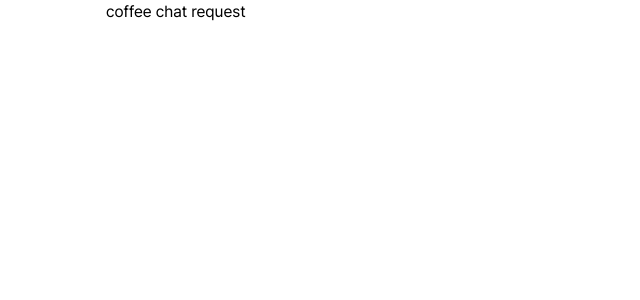
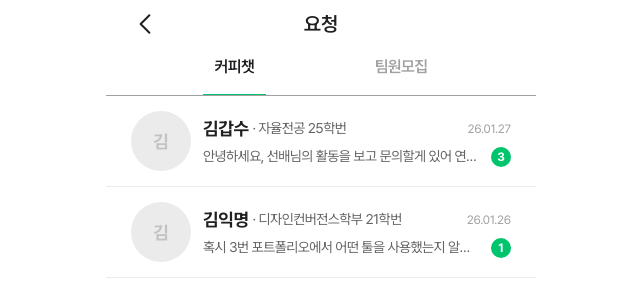
Before and after one commit to Konkuk-KUIT/CamNecT-Web, a React (Vite) app: page /chat/requests in a window 1280 px wide. Shown: the top 300 px of the page, without its empty margins (319-959 px from the left). Built offline with nearby package versions, Linux system fonts and the light colour scheme.

Commit message:
feat: 채팅방 요청 리스트 구현 및 디테일 CSS 수정

```diff
--- a/src/components/Toggle/Toggle.tsx
+++ b/src/components/Toggle/Toggle.tsx
@@ -1,5 +1,5 @@
+import type { ButtonHTMLAttributes } from 'react';
 import { useState } from 'react';
-import type { ButtonHTMLAttributes } from 'react';
 
 type Size = number | string;
 
@@ -9,6 +9,7 @@ type ToggleProps = {
   onToggle?: (next: boolean) => void;
   width?: Size;
   height?: Size;
+  strokeColor?: string;
   className?: string;
 } & Omit<ButtonHTMLAttributes<HTMLButtonElement>, 'onChange'>;
 
@@ -21,6 +22,7 @@ const Toggle = ({
   onToggle,
   width = 24,
   height = 24,
+  strokeColor = '#202023',
   className = '',
   style,
   ...props
@@ -51,11 +53,11 @@ const Toggle = ({
     >
       {isOn ? (
         <svg width="24" height="24" viewBox="0 0 24 24" fill="none" xmlns="http://www.w3.org/2000/svg">
-          <path d="M4.5 15.75L12 8.25L19.5 15.75" stroke="#202023" strokeWidth="1.5" strokeLinecap="round" stroke-linejoin="round" />
+          <path d="M4.5 15.75L12 8.25L19.5 15.75" stroke={strokeColor} strokeWidth="1.5" strokeLinecap="round" strokeLinejoin="round" />
         </svg>
       ) : (
         <svg width="24" height="24" viewBox="0 0 24 24" fill="none" xmlns="http://www.w3.org/2000/svg">
-          <path d="M4.5 8.25L12 15.75L19.5 8.25" stroke="#202023" strokeWidth="1.5" strokeLinecap="round" stroke-linejoin="round" />
+          <path d="M4.5 8.25L12 15.75L19.5 8.25" stroke={strokeColor} strokeWidth="1.5" strokeLinecap="round" strokeLinejoin="round" />
         </svg>
 
       )}
--- a/src/pages/coffee-chat/ChatListPage.tsx
+++ b/src/pages/coffee-chat/ChatListPage.tsx
@@ -1,4 +1,5 @@
 import { useState } from 'react';
+import { useNavigate } from 'react-router-dom';
 import { Tabs } from '../../components/Tabs';
 import { FullLayout } from '../../layouts/FullLayout';
 import { MainHeader } from '../../layouts/headers/MainHeader';
@@ -69,6 +70,8 @@ export const ChatListPage = () => {
   const [searchQuery, setSearchQuery] = useState('');
   const unreadCount = 3;
 
+  const navigate = useNavigate();
+
   const tabs = [
     { id: 'COFFEE_CHAT', label: '커피챗' },
     { id: 'TEAM_RECRUIT', label: '팀원모집' },
@@ -96,7 +99,7 @@ export const ChatListPage = () => {
           title="커피챗"
           leftIcon="empty"
           rightActions={[
-            { icon: 'coffeeChat', onClick: () => console.log('chat') }
+            { icon: 'coffeeChat', onClick: () => navigate('/chat/requests') }
           ]}
           showBadge={unreadCount > 0}
         />
@@ -108,7 +111,7 @@ export const ChatListPage = () => {
         onChange={(id) => setActiveId(id)}
       >
         {/* 검색영역 */}
-        <section className="w-full">
+        <section className="w-full px-[25px] py-[20px] ">
           <div className="relative">
               <svg width="18" height="18" viewBox="0 0 20 20" fill="none"
               className="absolute left-[19px] top-[50%] translate-y-[-50%]">
--- /dev/null
+++ b/src/pages/coffee-chat/ChatRequestListPage.tsx
@@ -0,0 +1,174 @@
+import { HeaderLayout } from "../../layouts/HeaderLayout";
+import { MainHeader } from "../../layouts/headers/MainHeader";
+import {Tabs} from "../../components/Tabs";
+import { useState } from "react";
+import type { ChatRoomListItem } from "../../types/coffee-chat/coffeeChatTypes";
+import { ChatList } from "./components/ChatList";
+import { ChatPostAccordian } from "./components/ChatPostAccordian";
+
+const mockChatRequestRoomList: ChatRoomListItem[] = [
+  {
+    roomId: '1',
+    type: 'COFFEE_CHAT',
+    partner: {
+      id: '1',
+      name: '김갑수',
+      major: '자율전공',
+      studentId: '25학번',
+      profileImg: '',
+    },
+    lastMessage: '안녕하세요, 선배님의 활동을 보고 문의할게 있어 연락드렸습니다 !',
+    lastMessageDate: '2026-01-27T13:00:00Z', // 오늘
+    unreadCount: 3,
+  },
+  {
+    roomId: '2',
+    type: 'COFFEE_CHAT',
+    partner: {
+      id: '2',
+      name: '김익명',
+      major: '디자인컨버전스학부',
+      studentId: '21학번',
+      profileImg: '',
+    },
+    lastMessage: '혹시 3번 포트폴리오에서 어떤 툴을 사용했는지 알려주실 수 있나요?',
+    lastMessageDate: '2026-01-26T10:00:00Z', // 어제
+    unreadCount: 1,
+  },
+  {
+    roomId: '3',
+    type: 'TEAM_RECRUIT',
+    partner: {
+      id: '3',
+      name: '신민아',
+      major: '연기연극학부',
+      studentId: '23학번',
+      profileImg: '',
+    },
+    lastMessage: '안녕하세요, 프로젝트에 참여하고 싶어서 연락드렸습니다 !',
+    lastMessageDate: '2026-01-25T15:00:00Z', // 그저께
+    unreadCount: 2,
+    requestPostTitle: '유지태 교수 메소드 연기 팀 프로젝트 팀원 모집',
+  },
+  {
+    roomId: '4',
+    type: 'TEAM_RECRUIT',
+    partner: {
+      id: '4',
+      name: '김우빈',
+      major: '시각디자인학부',
+      studentId: '26학번',
+      profileImg: '',
+    },
+    lastMessage: '안녕하세요, 팀원 모집 공고보고 연락드렸습니다 !',
+    lastMessageDate: '2026-01-24T09:00:00Z',
+    unreadCount: 0,
+    requestPostTitle: '유지태 교수 메소드 연기 팀 프로젝트 팀원 모집',
+  },
+  {
+    roomId: '5',
+    type: 'TEAM_RECRUIT',
+    partner: {
+      id: '5',
+      name: '원희',
+      major: '실용음악학부',
+      studentId: '26학번',
+      profileImg: '',
+    },
+    lastMessage: '26학번도 참여 가능할까요...?',
+    lastMessageDate: '2026-01-24T09:00:00Z',
+    unreadCount: 0,
+    requestPostTitle: '실용음악 대회 팀원 모집',
+  }
+];
+
+export const ChatRequestListPage = () => {
+
+  const tabs = [
+    { id: 'COFFEE_CHAT', label: '커피챗' },
+    { id: 'TEAM_RECRUIT', label: '팀원모집' },
+  ];
+
+  const [activeId, setActiveId] = useState('COFFEE_CHAT');
+  // 열려있는 공모전 제목
+  const [openPostTitles, setOpenPostTitles] = useState<string[]>([]);
+
+    // mock데이터 타입별 filtering + 날짜 내림차순 정렬
+  const filteredChatRoomList = mockChatRequestRoomList
+    .filter((chatRoom) => chatRoom.type === activeId)
+    // b가 더 크면(최신날짜) 앞으로 이동 (arrow function의 +,- 여부로 a,b 위치정렬)
+    .sort((a, b) => new Date(b.lastMessageDate).getTime() - new Date(a.lastMessageDate).getTime());
+
+  // 공모전 제목별로 채팅방 분류
+  // .reduce: 배열을 순회하며 하나의 값으로 축약
+  const filteredChatRoomListByPost = filteredChatRoomList
+    .reduce((acc, chatRoom) => { // chatRoom: 현재 순회 중인 배열요소
+      const key = chatRoom.requestPostTitle || "제목없음";
+
+      // 특정 공모전 제목의 채팅방 없을 시 생성
+      if(!acc[key]) {
+        acc[key] = [];
+      }
+
+      acc[key].push(chatRoom);
+
+      return acc; // 다음 loop에게의 전달값 (누적값)
+    }, {} as Record<string, ChatRoomListItem[]>); // reduce(callback, initialValue)
+
+  // 토글 함수
+  const togglePostTitle = (title: string) => {
+    setOpenPostTitles((prev) => {
+      return prev.includes(title) ? prev.filter((item) => item !== title) : [...prev, title];
+    })
+  }
+
+  return (
+    <HeaderLayout
+      headerSlot={
+        <MainHeader
+          title="요청" />
+      }
+    >
+      <Tabs
+        tabs={tabs}
+        activeId={activeId}
+        onChange={(id) => setActiveId(id)}
+      >
+
+        <ol>
+          {
+            activeId === 'TEAM_RECRUIT' ?
+              // Object.entries : Object -> Array ([index0, index1])
+              Object.entries(filteredChatRoomListByPost).map(([key, chatRoomList]) => {
+
+                const isOpen = openPostTitles.includes(key);
+                const requestCount = chatRoomList.length;
+
+                return (
+                  <div className="flex flex-col">
+                    <ChatPostAccordian
+                      title={key}
+                      isOpen={isOpen}
+                      requestCount={requestCount}
+                      onClick={() => togglePostTitle(key)}
+                    />
+                    {isOpen && (
+                      <section>
+                        {chatRoomList.map((chatRoom) => (
+                          <ChatList key={chatRoom.roomId} chatRoom={chatRoom} isFirstPaddingDisabled={false} />
+                        ))}
+                      </section>
+                    )}
+                  </div>
+                )
+              })
+            :
+              filteredChatRoomList.map((chatRoom) => (
+                <ChatList key={chatRoom.roomId} chatRoom={chatRoom} isFirstPaddingDisabled={false} />
+              ))
+          }
+        </ol>
+      </Tabs>
+    </HeaderLayout>
+  );
+};
--- a/src/pages/coffee-chat/ChatRequestPage.tsx
+++ /dev/null
@@ -1,5 +0,0 @@
-export const ChatRequestPage = () => {
-  return (
-    <div>coffee chat request</div>
-  );
-};
--- a/src/pages/coffee-chat/components/ChatList.tsx
+++ b/src/pages/coffee-chat/components/ChatList.tsx
@@ -4,12 +4,13 @@ import { formatDate } from "../../../utils/formatDate";
 interface ChatListProps {
     chatRoom: ChatRoomListItem;
     searchQuery?: string; // todo 추후 검색어 부분만 하이라이트
+    isFirstPaddingDisabled?: boolean;
 }
 
 //
-export const ChatList = ({ chatRoom }: ChatListProps) => {
+export const ChatList = ({ chatRoom, isFirstPaddingDisabled = true }: ChatListProps) => {
     return (
-        <li className="flex gap-[12px] py-[16px] border-b border-gray-100 cursor-pointer active:bg-gray-50 transition-colors">
+        <li className={`flex gap-[12px] px-[25px] py-[15px] border-b border-gray-150 cursor-pointer active:bg-gray-100 transition-colors ${isFirstPaddingDisabled ? 'first:pt-0' : ''}`}>
             {/* 프로필 이미지 영역 */}
             <div className="shrink-0">
                 {chatRoom.partner.profileImg ? (
--- /dev/null
+++ b/src/pages/coffee-chat/components/ChatPostAccordian.tsx
@@ -0,0 +1,26 @@
+import Toggle from "../../../components/Toggle/Toggle";
+
+interface ChatPostAccordianProps {
+    title: string;
+    isOpen: boolean;
+    requestCount: number;
+    onClick: () => void;
+}
+
+export const ChatPostAccordian = ({ title, isOpen, requestCount, onClick }: ChatPostAccordianProps) => {
+    return (
+        <li
+            onClick={onClick}
+            className="flex w-full gap-[4px] items-center justify-between px-[25px] py-[15px] border-b-[1px] border-primary bg-green-50 cursor-pointer transition-colors"
+        >
+            <h2 className="flex items-center gap-1 min-w-0 text-[16px] font-semibold text-primary leading-[140%] tracking-[-0.64px]">
+                <span className="truncate">{title}</span>
+                <span className="flex-none">({requestCount})</span>
+            </h2>
+            <Toggle
+                toggled={isOpen}
+                strokeColor="var(--color-primary)"
+            />
+        </li>
+    )
+}
--- a/src/types/coffee-chat/coffeeChatTypes.ts
+++ b/src/types/coffee-chat/coffeeChatTypes.ts
@@ -57,6 +57,7 @@ export interface ChatRoomListItem {
   lastMessageDate: string; // ISO 8601 형식 (e.g., "2026-01-27T05:26:06Z")
 
   unreadCount: number; // 0이면 뱃지 숨김, 1이상이면 초록색 원에 숫자 표시
+  requestPostTitle?: string; // 팀원 모집 게시글 제목
 }
 
 // 5. 커피챗 요청 수락/거절용 (Request)
```
Also changed, not shown: src/router/router.tsx (+14 -6 lines), src/pages/coffee-chat/components/ChatRecruitRequestList.tsx (added).
